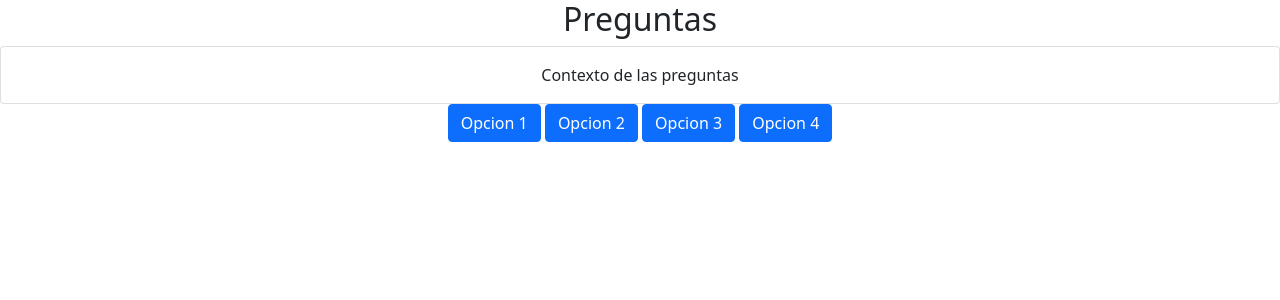
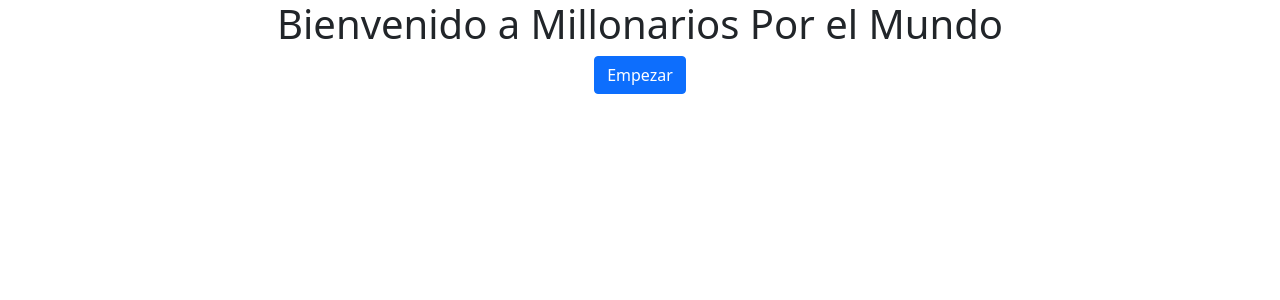
Before and after one commit to RodrigoDEVS/Millonario-Frontend2, a React (Create React App) app: page / in a window 1280 px wide. Shown: the top 300 px of the page. Built offline with nearby package versions, Linux system fonts and the light colour scheme; no server answers.

Commit message:
se agrega Landing.js y correccion a los formularios

```diff
--- a/package.json
+++ b/package.json
@@ -10,6 +10,7 @@
     "react": "^17.0.2",
     "react-bootstrap": "^2.0.4",
     "react-dom": "^17.0.2",
+    "react-router-dom": "^6.2.1",
     "react-scripts": "5.0.0",
     "web-vitals": "^2.1.2"
   },
--- a/src/App.js
+++ b/src/App.js
@@ -1,12 +1,13 @@
 import './App.css';
 import Jugadores from './pages/Jugadores';
+import Landing from './pages/Landing';
 import Preguntas from './pages/Preguntas';
 import Registros from './pages/Registros';
 
 function App() {
   return (
     <div className="App">
-      <Preguntas/>
+      <Landing/>
     </div>
   );
 }
--- a/src/components/PreguntasForm.js
+++ b/src/components/PreguntasForm.js
@@ -1,21 +1,22 @@
 import React from 'react';
 import { Card, Button } from 'react-bootstrap';
 
-const PreguntasForm = () => {
+const PreguntasForm = ({preg}) => {
     return (
         <div>
             <Card className="text-center">
                 <Card.Body>
                     <Card.Text>
-                        Contexto de las preguntas
+                        {preg.pregunta}
                     </Card.Text>
                 </Card.Body>
             </Card>
             <>
-                <Button variant="primary">Opcion 1</Button>{' '}
-                <Button variant="primary">Opcion 2</Button>{' '}
-                <Button variant="primary">Opcion 3</Button>{' '}
-                <Button onClick={alertClicked} variant="primary">Opcion 4</Button>{' '}
+                <Button onClick={alertClicked} variant="primary">{preg.resp1}</Button>{' '}
+                <Button onClick={alertClicked} variant="primary">{preg.resp2}</Button>{' '}
+                <Button onClick={alertClicked} variant="primary">{preg.resp3}</Button>{' '}
+                <Button onClick={alertClicked} variant="success">{preg.resp4}</Button>{''}
+
             </>
         </div>
     )
@@ -23,6 +24,4 @@ const PreguntasForm = () => {
 function alertClicked() {
     alert('La Respuesta es Correcta');
 }
-
-
 export default PreguntasForm
--- /dev/null
+++ b/src/pages/Landing.js
@@ -0,0 +1,16 @@
+import React from 'react'
+import { Button } from 'react-bootstrap'
+
+const Landing = () => {
+    return (
+        <div>
+            <h1>Bienvenido a Millonarios Por el Mundo</h1>
+            <>
+                <Button variant="primary">Empezar</Button>{' '}
+            </>
+
+        </div>
+    )
+}
+
+export default Landing
--- a/src/pages/Preguntas.js
+++ b/src/pages/Preguntas.js
@@ -3,29 +3,33 @@ import {useEffect, useState} from 'react'
 import PreguntasForm from '../components/PreguntasForm'
 
 const Preguntas = () => {
-    const[resp, setJugadores] = useState([])
 
-const getJugadores = async()=>{
+    const[preg, setPreguntas] = useState([])
+
+const getPregunta = async()=>{
     //enviar peticion a la API
-    const resp = await fetch('https://millonario-backend.herokuapp.com/preguntas',{
+    let index = 2;
+    const preg = await fetch(`https://millonario-backend.herokuapp.com/preguntas/indice/${index}`,{
             method: 'GET',
             headers: {
                 'Content-Type': 'application/json'
             }
         })
-        return resp;
+        return preg;
+
     }
     //Función para que al recargar la página ejecute el método get
     useEffect(()=>{
-        getJugadores().then(async resp=>{
-            let json = await resp.json();
-            setJugadores(json)
+        getPregunta().then(async preg=>{
+            let json = await preg.json();
+            setPreguntas(json)
         })
     })
+
     return (
         <div>
             <h2>Preguntas</h2>
-            <PreguntasForm/>
+            <PreguntasForm preg={preg}/>
         </div>
     )
 
--- a/src/pages/Registros.js
+++ b/src/pages/Registros.js
@@ -16,7 +16,7 @@ const getJugadores = async()=>{
         })
         return resp;
     }
-    //Función para que al recargar la página ejecute el método get
+    //Función para que al cargar la página ejecute el método get
     useEffect(()=>{
         getJugadores().then(async resp=>{
             let json = await resp.json();
```
Also changed, not shown: 2 other files (tests, documents, lock files or other folders).
